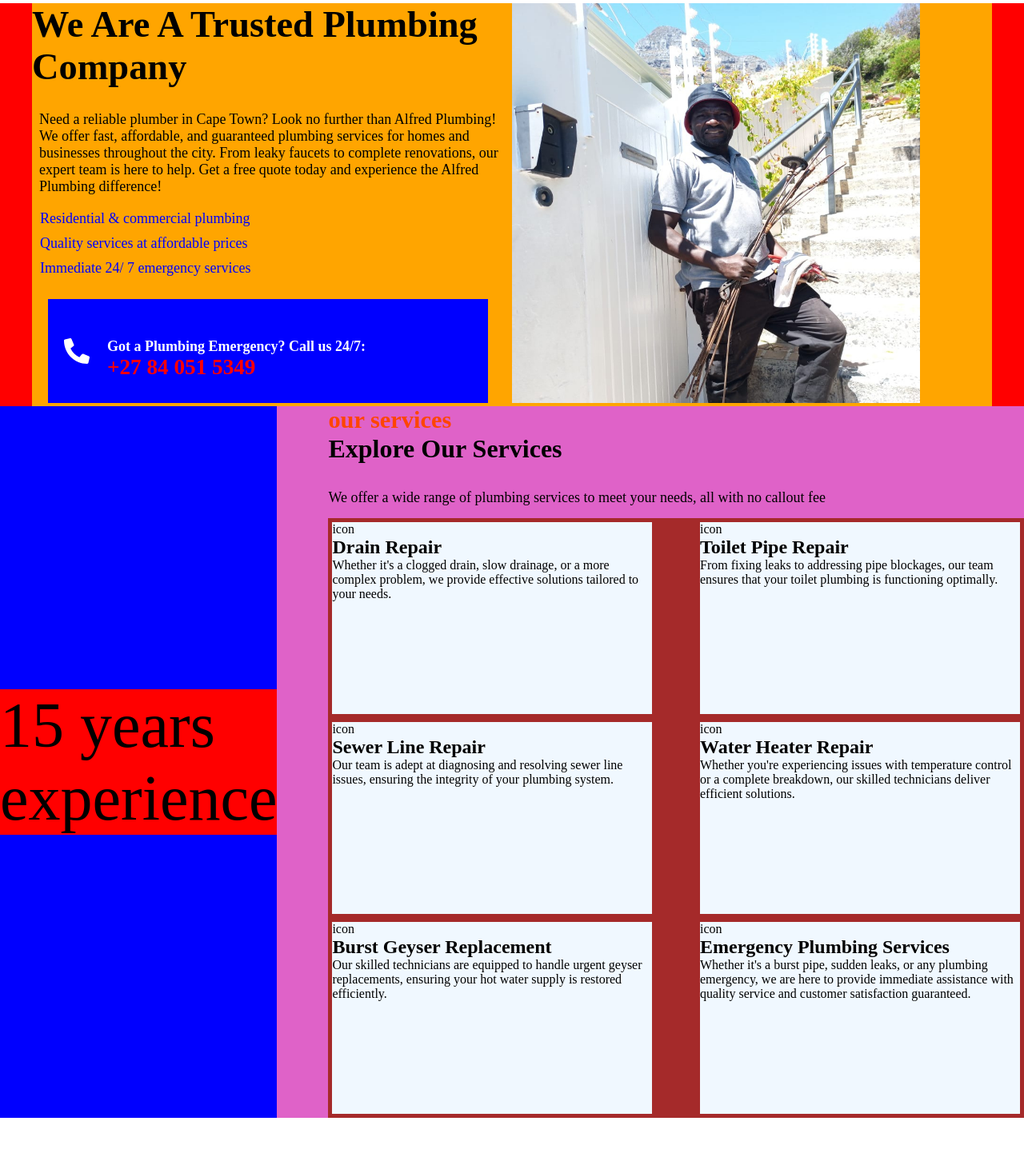
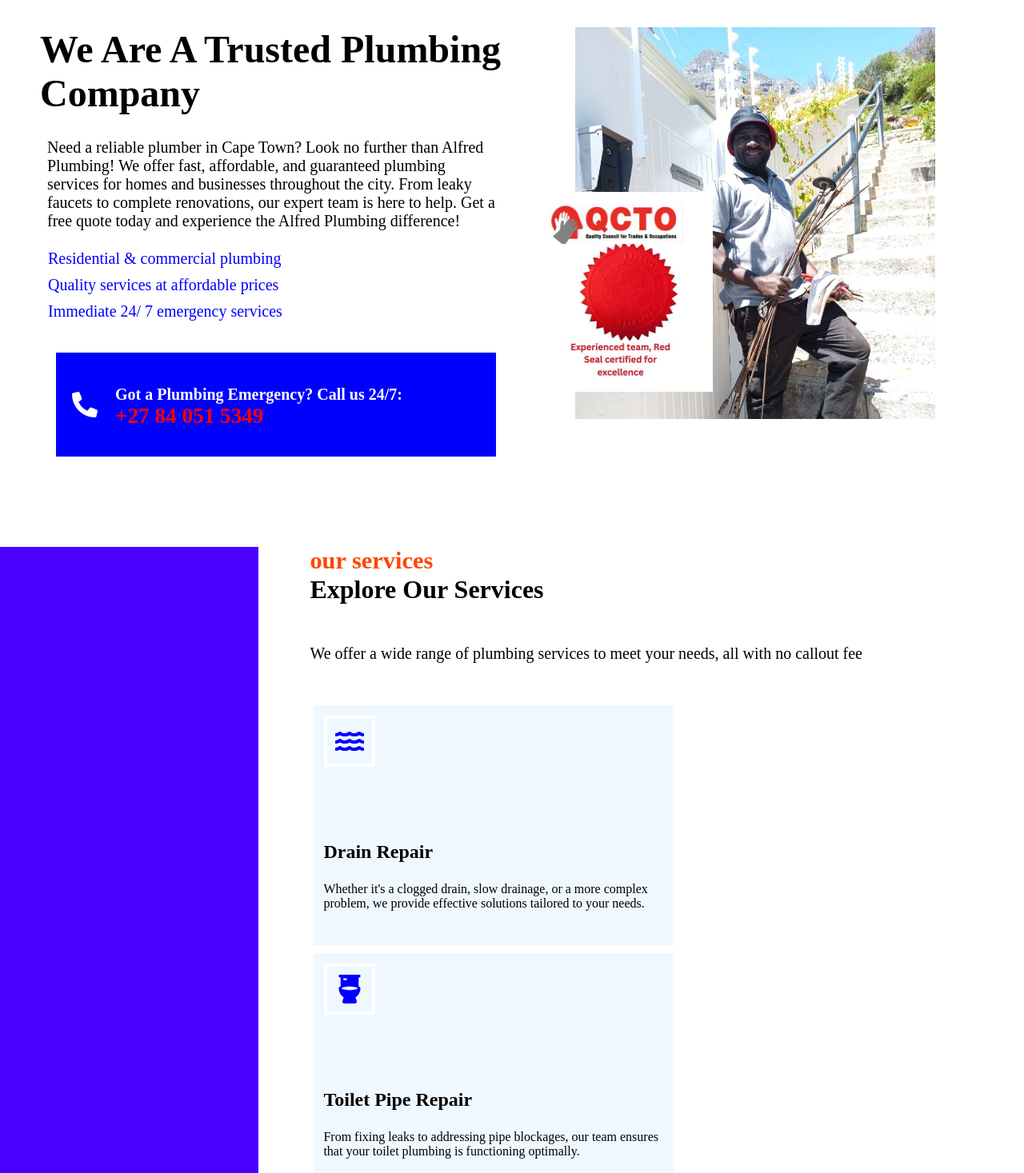
Before and after one commit to Privils/alfreds-plumpco, a React (Create React App) app: page /alfreds-plumpco/Home in a window 1280 px wide. Shown: the part 1383-2850 px from the top of the page at 80% size. Before the commit the page ends 2781 px from the top, so only its background shows below. Built offline with nearby package versions, Linux system fonts and the light colour scheme.

Commit message:
did the services styles

```diff
--- a/src/App.css
+++ b/src/App.css
@@ -204,39 +204,44 @@
   /* ---------------------about section-------------- */
   /* need to add the image */
   .a-bout{
-    background-color: red;
     display: flex;
     justify-content: center;
   }
 .about-us-img-container{
   width: 600px;
-background-color: orange;
+  height: 650px;
   }
-  .about-us-img-container img{
-    width: 85%;
-    height: 500px;
+  .about-us-img-container img:nth-child(1){
+    width: 75%;
+     height: 490px;
+     margin-left: 89px;
       }
   .about h4{
     text-transform: capitalize;
     color: orange;
     font-size: 24px;
     margin-left: 6vw;
+    margin-bottom: 30px;
   }
   .about-text{
-    background-color: orange;
-    width: 600px;
+    width: 580px;
   }
   .about-text h1{
-    font-size: 2.9em;
+    font-size: 3em;
+    margin-bottom: 15px;
   }
   .about-text p{
     margin-top: 20px;
     padding: 9px;
-    font-size: 18px;
+    font-size: 20px;
+    margin-bottom: 15px;
+  }
+  .about-text ul{
+    margin-bottom: 40px;
   }
   .about-text ul li{
     margin-top: 10px;
-    font-size: 18px;
+    font-size: 20px;
     list-style: none;
     margin-left: 10px;
     color: blue;
@@ -248,29 +253,32 @@
     display: flex;
     justify-content: left;
   }
+  .image5{
+    width: 245px !important;
+    height: 250px !important;
+    top: -36vh;
+    left: 16px;
+    position: relative;
+  }
   /* .call-us-about{
     font-size: 2rem !important;
   } */
    /* services */
    .services{
-    background-color: #ce10aba7;
     display: flex;
     justify-content: space-between;
    }
-   .years{
-    background-color: blue;
-    width: 800px !important;
+   .years {
+    background-color: rgb(76, 0, 255);
+    width: 1000px;
     margin-right: 5vw;
-    display: flex;
-    align-items: center;
-    place-content: center;
+    display: flex; /* Enables Flexbox */
+    justify-content: center; /* Centers content horizontally */
+    align-items: center; /* Centers content vertically */
+}
 
-   }
-   .years p{
-   /* transform: rotate(90deg); */
- font-size: 5em;
- background-color: red;
-   }
+
+
    .services-container h3{
     color: orangered;
     font-size: 1.9em;
@@ -278,13 +286,14 @@
    .Explore-Our-Services{
 font-size: 2em;
 font-weight: 800;
+margin-bottom: 50px;
    }
    .offer-text{
-    margin-top: 4vh;
-    font-size: 18px;
+    margin-top: 6vh;
+    font-size: 20px;
+    margin-bottom: 6vh;
    }
    .cards-container{
-    background-color: brown;
     margin-top: 15px;
     display: flex;
     justify-content: space-between;
@@ -292,7 +301,21 @@
    }
    .service-cards{
     margin: 5px;
-    width: 400px;
+    width: 450px;
     background-color: aliceblue;
-    height: 240px;
+    height: 300px;
    }
+   .service-icons{
+    font-size: 4rem;
+    border: 4px solid #ffffff;
+    margin: 13px;
+    padding: 10px;
+    color: blue;
+   }
+   .service-cards h2{
+    margin-top: 8vh;
+    padding: 12px;
+   }
+   .service-cards p{
+    padding: 12px;
+   }
--- a/src/components/Home.jsx
+++ b/src/components/Home.jsx
@@ -1,5 +1,5 @@
 import React from "react";
-import { FaWhatsapp, FaArrowRight, FaPhone } from "react-icons/fa";
+import { FaWhatsapp, FaArrowRight, FaPhone, FaWater, FaToilet, FaWrench, FaTemperatureLow, FaTint, FaHotTub} from "react-icons/fa";
 import image from "./images/service-1.jpg";
 import image1 from "./images/service-2.jpg";
 import image2 from "./images/service-3.jpg";
@@ -92,16 +92,16 @@
           </div>
           <div className="about-us-img-container">
             <img src={image4} alt="" />
+            <img src={image5} alt="" className="image5"/>
           </div>
         </div>
       </section>
       <section className="services">
 
-        <div className="years">
-          <p>
-            15 years experience
-          </p>
-        </div>
+
+      <div className="years">
+        15 years experience
+      </div>
 
         <div className="services-container">
           <h3>our services</h3>
@@ -111,7 +111,7 @@
           </p>
           <div className="cards-container">
            <div className="service-cards">
-            <span>icon</span>
+            <FaWater className="service-icons"/>
             <h2>
             Drain Repair
             </h2>
@@ -120,7 +120,7 @@
             </p>
            </div>
            <div className="service-cards">
-           <span>icon</span>
+           <FaToilet className="service-icons"/>
             <h2>
             Toilet Pipe Repair
             </h2>
@@ -129,7 +129,7 @@
             </p>
            </div>
            <div className="service-cards">
-           <span>icon</span>
+           <FaWrench className="service-icons"/>
             <h2>
             Sewer Line Repair
             </h2>
@@ -138,7 +138,7 @@
             </p>
            </div>
            <div className="service-cards">
-           <span>icon</span>
+          <FaTemperatureLow className="service-icons"/>
             <h2>
             Water Heater Repair
             </h2>
@@ -147,7 +147,7 @@
             </p>
            </div>
            <div className="service-cards">
-           <span>icon</span>
+            <FaHotTub className="service-icons"/>
             <h2>
             Burst Geyser Replacement
             </h2>
@@ -156,7 +156,7 @@
             </p>
            </div>
            <div className="service-cards">
-           <span>icon</span>
+           <FaTint className="service-icons"/>
             <h2>
             Emergency Plumbing Services
             </h2>
```
